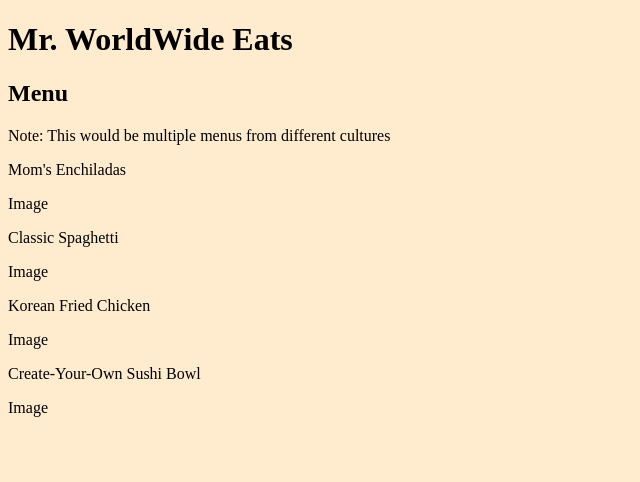
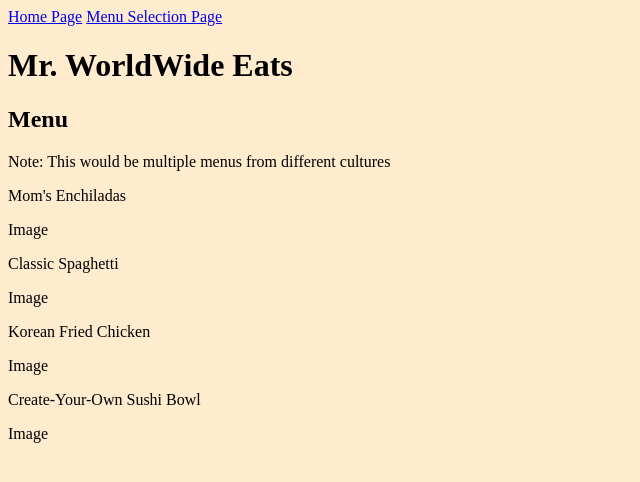
Before and after one commit to murrell8/finalproject349, a plain HTML site: page menu.html in a window 1280 px wide. Shown: the whole page, without its empty margins (0-640 px from the left). Drawn offline with Linux system fonts and the light colour scheme.

Commit message:
added nav to each page

```diff
--- a/menu.html
+++ b/menu.html
@@ -8,6 +8,10 @@
     <title>Menu</title>
 </head>
 <body>
+    <nav>
+        <a href="index.html">Home Page</a>
+        <a href="menus.html">Menu Selection Page</a>
+    </nav>
 
     <h1>Mr. WorldWide Eats</h1>
     <h2>Menu</h2>
```
Also changed, not shown: index.html (+4 -0 lines), menus.html (+4 -0 lines).
